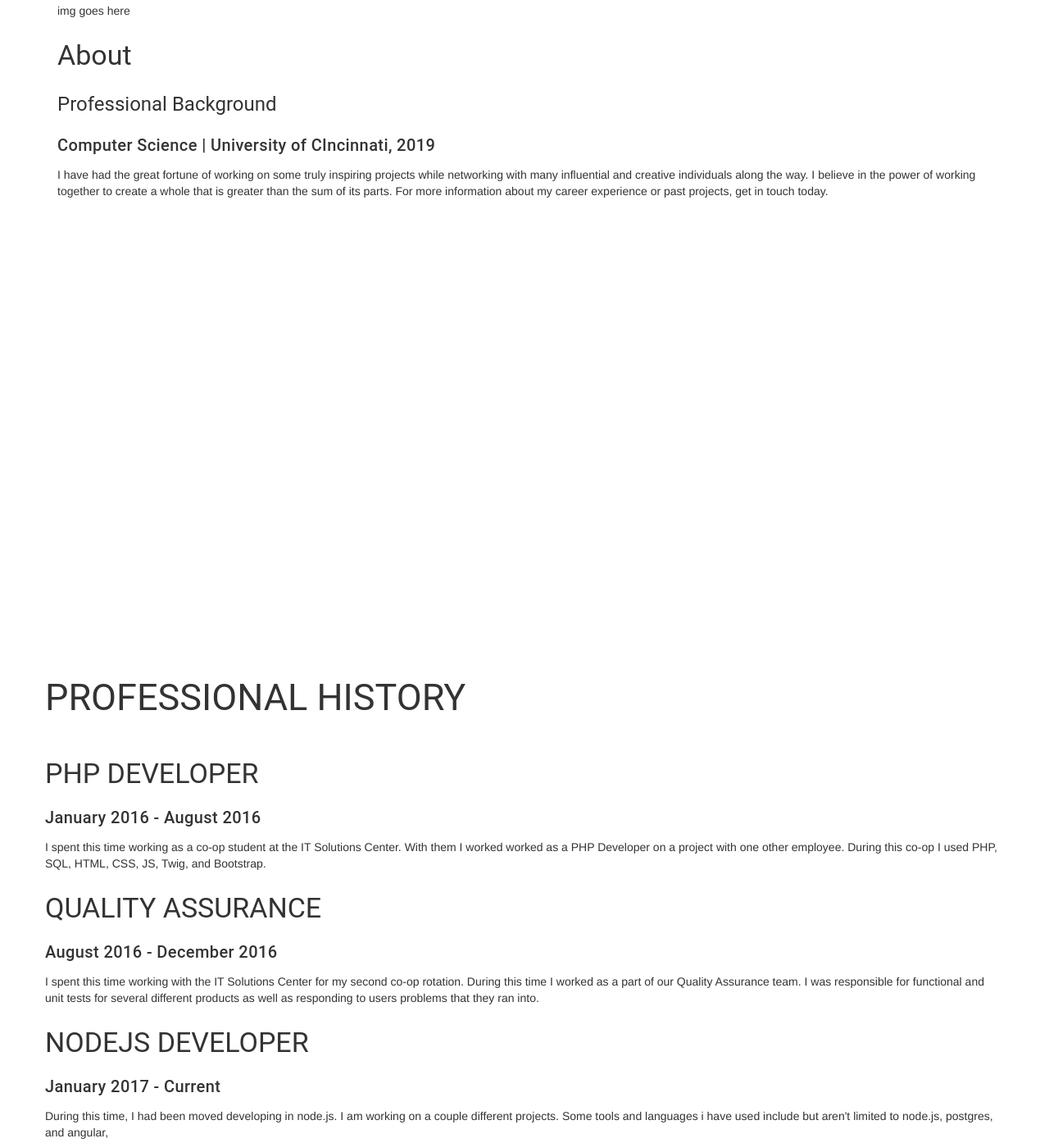
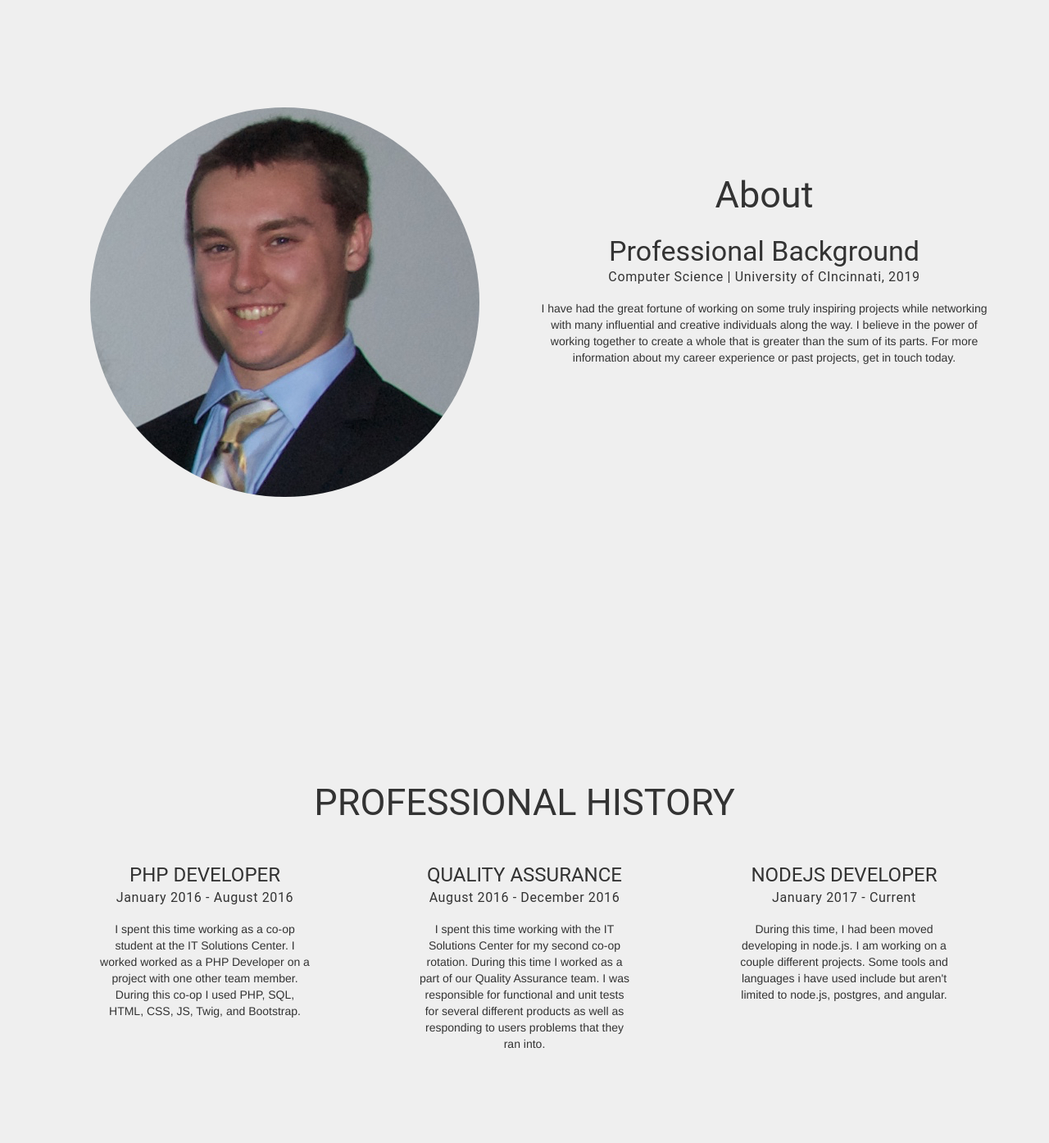
Before and after one commit to ericgroh/ericgroh.github.io, a plain HTML site: page index.html in a window 1280 px wide. Shown: the part 861-2255 px from the top of the page at 82% size. Drawn offline with nearby package versions, Linux system fonts and the light colour scheme.

Commit message:
more style

```diff
--- a/css/style.css
+++ /dev/null
@@ -1,101 +0,0 @@
-.navbar {
-  background-color: #607d8b;
-  height: 5%;
-  color: white;
-  display: inline-block;
-
-}
-.nav-left {
-  float: left;
-}
-
-.topnav {
-  float: right;
-}
-
-.navbar h3 {
-  margin-top: 0;
-}
-
-.section {
-  height:100vh;
-  padding-top: 5%;
-
-}
-
-a:link {
-    text-decoration: none;
-
-}
-
-a:visited {
-    text-decoration: none;
-
-}
-
-a:hover {
-    text-decoration: none;
-    color: #ffab40
-}
-
-a:active {
-    text-decoration: none;
-    color: #ffab40
-
-}
-
-ul {
-    list-style-type: none;
-}
-
-li {
-    float: left;
-}
-
-li a {
-    display: block;
-    color: white;
-    text-align: center;
-    padding: 14px 16px;
-    text-decoration: none;
-}
-
-ul.topnav li.icon {
-  display: none;
-  padding-bottom: 0;
-}
-
-ul.topnav li.icon a {
-  padding-bottom: 0;
-}
-
-
-
-
-@media screen and (max-width:750px) {
-  ul.topnav li {display: none;}
-  ul.topnav li.icon {
-    float: right;
-    display: inline-block;
-  }
-}
-
-@media screen and (max-width:750px) {
-  ul.topnav.responsive {position: relative;}
-  ul.topnav.responsive li.icon {
-    position: absolute;
-    right: 0;
-    top: 0;
-  }
-  ul.topnav.responsive li {
-    float: none;
-    display: inline;
-  }
-  ul.topnav.responsive li a {
-    background-color: #607d8b;
-
-    display: block;
-    text-align: left;
-
-  }
-}
--- a/index.html
+++ b/index.html
@@ -17,13 +17,13 @@
 
 <!-- Material Design -->
 <link href="https://fonts.googleapis.com/icon?family=Material+Icons" rel="stylesheet">
-<link rel="stylesheet" href="css/material.min.css" />
+<link rel="stylesheet" href="public/css/material.min.css" />
 <script defer src="https://code.getmdl.io/1.3.0/material.min.js"></script>
 
 
     <!-- My Stylesheet -->
-    <link rel="stylesheet" type="text/css" href="css/style.css">
-    <script src="js/index.js"></script>
+    <link rel="stylesheet" type="text/css" href="public/css/style.css">
+    <script src="public/js/index.js"></script>
 
 
 
@@ -34,9 +34,6 @@
     <nav class="navbar navbar-default navbar-fixed-top">
       <div class="container">
         <div class="row">
-          <!-- <div class="col-lg-3 col-md-3 col-sm-3 col-xs-10">col-lg-9 col-md-9 col-sm-9 col-xs-2
-            <h3>Eric Groh</h3>
-          </div> -->
           <div class="">
             <div class="nav-left">
               <h3>Eric Groh</h3>
@@ -60,8 +57,10 @@
     <div id="header" class="section header">
       <div class="container">
         <div class="row">
-          <h1>Hello, I'm Eric Groh.</h1>
-          <a class="mdl-button mdl-js-button mdl-button--raised mdl-button--accent" href="#">Get In Touch</a>
+          <div class="col-sm-12">
+          <center><h1>Hello, I'm Eric Groh.</h1></center>
+          <a class="mdl-button mdl-js-button mdl-button--raised mdl-button--accent" href="#contact">Get In Touch</a>
+          </div>
         </div>
       </div>
     </div>
@@ -69,18 +68,20 @@
     <!-- About Section  -->
     <div id="about" class="section about">
       <div class="container">
-        <div class="">
-          img goes here
+        <div class="row">
+          <div class="col-sm-6">
+            <img class="profile" src="public/images/profile1.png" alt="">
           </div>
-        <div class="">
-          <h3>About</h3>
-          <h4>Professional Background</h4>
-          <h5>Computer Science | University of CIncinnati, 2019</h5>
+          <div class="info col-sm-6">
+            <h2>About</h2>
+            <h3>Professional Background</h3>
+            <h6>Computer Science | University of CIncinnati, 2019</h6>
             I have had the great fortune of working on some truly inspiring projects
             while networking with many influential and creative individuals along the way.
             I believe in the power of working together to create a whole that is greater
             than the sum of its parts. For more information about my career experience or
             past projects, get in touch today.
+          </div>
         </div>
       </div>
     </div>
@@ -93,29 +94,28 @@
           <h2>PROFESSIONAL HISTORY</h2>
         </div>
         <div class="row">
-          <div class="">
-            <h3>PHP DEVELOPER</h3>
-            <h5>January 2016 - August 2016</h5>
-            I spent this time working as a co-op student at the IT Solutions Center.
-            With them I worked worked as a PHP Developer on a project with one other
-            employee. During this co-op I used PHP, SQL, HTML, CSS, JS, Twig, and Bootstrap.
+          <div class="col-sm-4">
+            <h4>PHP DEVELOPER</h4>
+            <h6>January 2016 - August 2016</h6>
+            <p>I spent this time working as a co-op student at the IT Solutions Center.  I worked worked as a PHP Developer on a project with one other
+            team member. During this co-op I used PHP, SQL, HTML, CSS, JS, Twig, and Bootstrap.</p>
 
           </div>
-          <div class="">
-            <h3>QUALITY ASSURANCE</h3>
-            <h5>August 2016 - December 2016</h5>
-            I spent this time working with the IT Solutions Center for my second co-op rotation.
+          <div class="col-sm-4">
+            <h4>QUALITY ASSURANCE</h4>
+            <h6>August 2016 - December 2016</h6>
+            <p>I spent this time working with the IT Solutions Center for my second co-op rotation.
              During this time I worked as a part of our Quality Assurance team.
              I was responsible for functional and unit tests for several different products as
-              well as responding to users problems that they ran into.
+              well as responding to users problems that they ran into.</p>
 
           </div>
-          <div class="">
-            <h3>NODEJS DEVELOPER</h3>
-            <h5>January 2017 - Current</h5>
-            During this time, I had been moved developing in node.js.  I am working on a couple
+          <div class="col-sm-4">
+            <h4>NODEJS DEVELOPER</h4>
+            <h6>January 2017 - Current</h6>
+            <p>During this time, I had been moved developing in node.js.  I am working on a couple
             different projects.  Some tools and languages i have used include but aren't limited
-            to node.js, postgres, and angular,
+            to node.js, postgres, and angular.</p>
 
           </div>
         </div>
--- /dev/null
+++ b/public/css/style.css
@@ -0,0 +1,150 @@
+body {
+  text-align: center;
+  background-color: #EFEFEF
+}
+
+.navbar {
+  background-color: #607d8b;
+  height: 5%;
+  color: white;
+  display: inline-block;
+
+}
+.nav-left {
+  float: left;
+}
+
+.topnav {
+  float: right;
+}
+
+.navbar h3 {
+  margin-top: 0;
+}
+
+.section {
+  height:100vh;
+  padding-top: 5%;
+
+}
+
+.header {
+  padding-top: 15%;
+  background-image: url(../images/code1.png);
+}
+
+.about {
+  padding-top: 15%;
+}
+
+.experience {
+  padding-top: 15%;
+}
+
+.contact {
+  padding-top: 15%;
+
+}
+
+a:focus {
+  color: #ffab40
+
+}
+a:link {
+    text-decoration: none;
+
+}
+
+a:visited {
+    text-decoration: none;
+
+}
+
+a:hover {
+    text-decoration: none;
+    color: #ffab40
+}
+
+a:active {
+    text-decoration: none;
+    color: #ffab40
+
+}
+
+ul {
+    list-style-type: none;
+}
+
+li {
+    float: left;
+}
+
+li a {
+    display: block;
+    color: white;
+    text-align: center;
+    padding: 14px 16px;
+    text-decoration: none;
+}
+
+ul.topnav li.icon {
+  display: none;
+  padding-bottom: 0;
+}
+
+ul.topnav li.icon a {
+  padding-bottom: 0;
+}
+
+.profile {
+  border-radius: 50%;
+}
+
+.info {
+padding-top: 5%
+}
+h3 {
+  margin-bottom: 0;
+}
+
+h4 {
+  margin-bottom: 0;
+}
+
+h6 {
+  margin-top: 0;
+}
+
+p {
+  line-height: 20px;
+  padding-left: 50px ;
+  padding-right: 50px;
+}
+
+@media screen and (max-width:750px) {
+  ul.topnav li {display: none;}
+  ul.topnav li.icon {
+    float: right;
+    display: inline-block;
+  }
+}
+
+@media screen and (max-width:750px) {
+  ul.topnav.responsive {position: relative;}
+  ul.topnav.responsive li.icon {
+    position: absolute;
+    right: 0;
+    top: 0;
+  }
+  ul.topnav.responsive li {
+    float: none;
+    display: inline;
+  }
+  ul.topnav.responsive li a {
+    background-color: #607d8b;
+
+    display: block;
+    text-align: left;
+
+  }
+}
```
Also changed, not shown: public/css/material.min.css (renamed from css/material.min.css), public/images/code.png (added), public/images/profile.png (added), public/images/profile1.png (added), public/js/index.js (renamed from js/index.js), 1 other file. Lines whose indentation alone changed are shown as unchanged.
